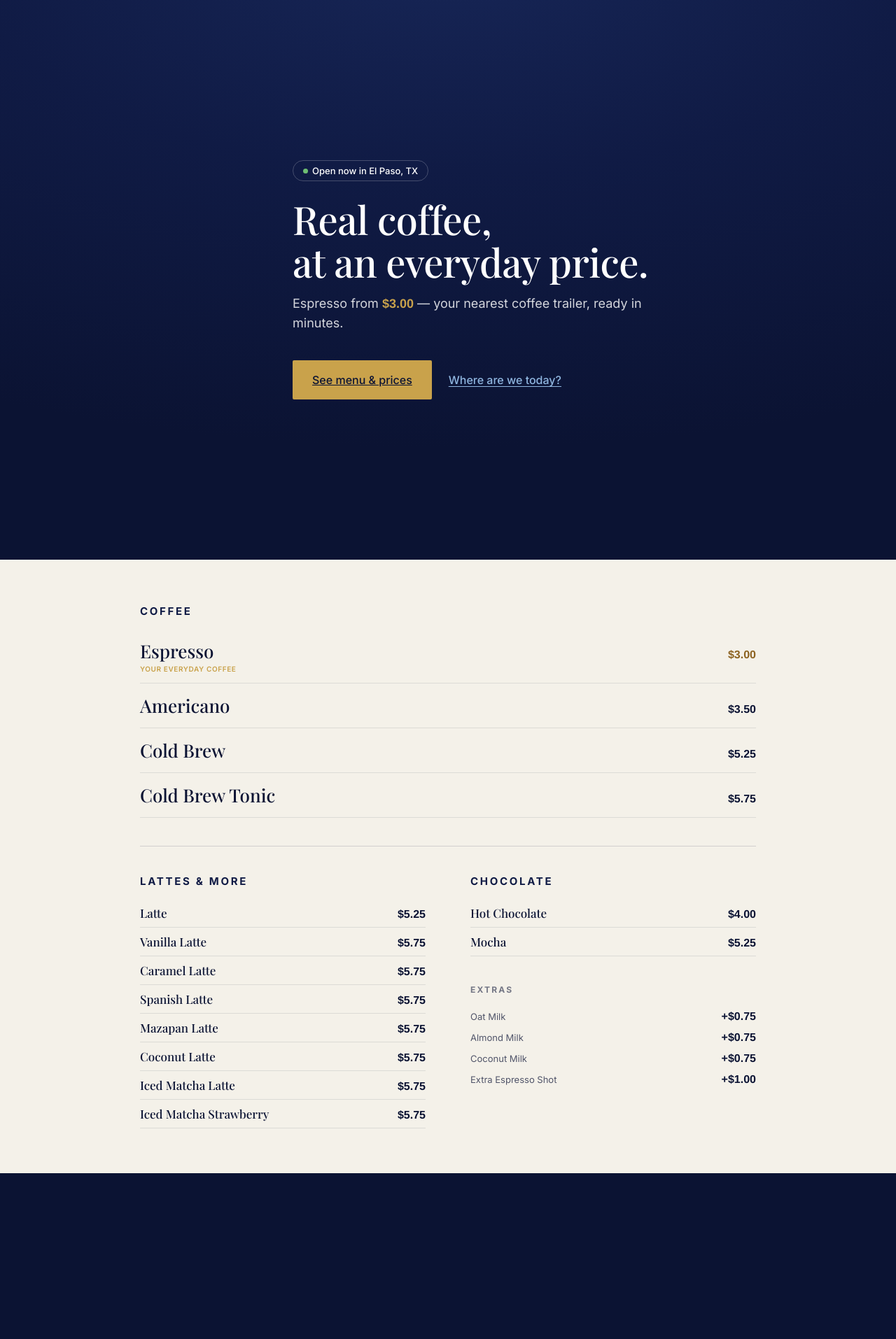
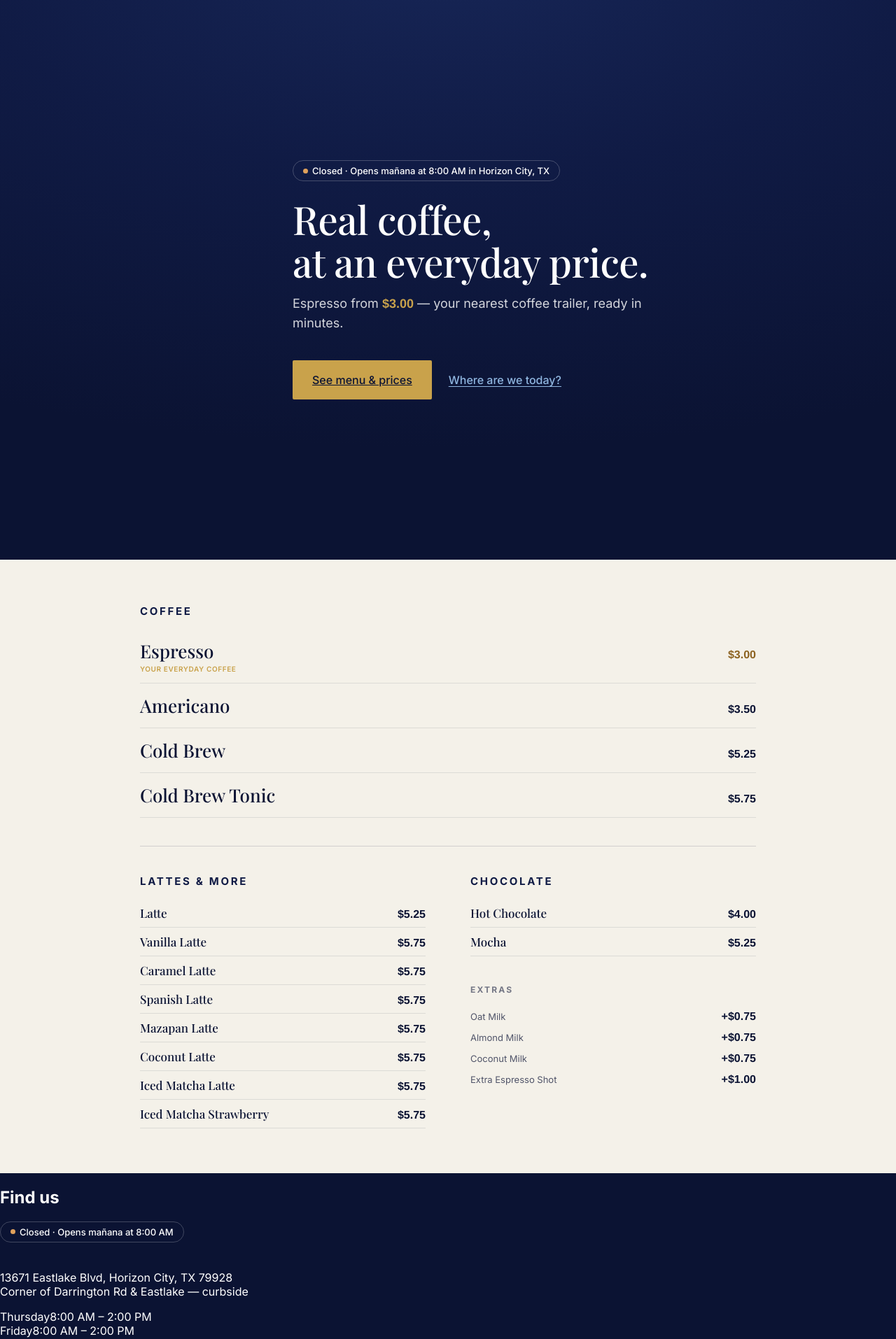
Before and after one commit to chrisbarrandey/barr-and-day-site, a Next.js app: page / in a window 1280 px wide. Shown: the top 1914 px of the page at 70% size. Before the commit the page ends 1677 px from the top, so only its background shows below. Built offline with nearby package versions, Linux system fonts and the light colour scheme.

Commit message:
Wire real open-status logic and add LocationSection

```diff
--- a/app/page.tsx
+++ b/app/page.tsx
@@ -1,18 +1,27 @@
 import { Hero } from "../components/sections/Hero";
 import { MenuSection } from "../components/sections/MenuSection";
+import { LocationSection } from "../components/sections/LocationSection";
+import { getOpenStatus } from "../lib/is-open-now";
 
 export default function HomePage() {
+  const status = getOpenStatus();
+
   return (
     <main>
-      <Hero isOpenNow={true} locationLabel="El Paso, TX" />
+      <Hero
+        isOpenNow={status.isOpen}
+        opensAt={!status.isOpen ? status.opensAt : undefined}
+        opensLabel={!status.isOpen ? status.opensLabel : undefined}
+        locationLabel="Horizon City, TX"
+      />
       <MenuSection />
+      <LocationSection
+        isOpen={status.isOpen}
+        opensAt={!status.isOpen ? status.opensAt : undefined}
+        opensLabel={!status.isOpen ? status.opensLabel : undefined}
+      />
 
-      {/* Las siguientes secciones (Ubicación, Reseñas, CTA final)
-          se agregan aquí en el mismo orden que definimos en el copy:
-          <LocationSection />
-          <ReviewsSection />
-          <FinalCTA />
-      */}
+      {/* Still pending: Reviews section, Final CTA */}
     </main>
   );
 }
```
